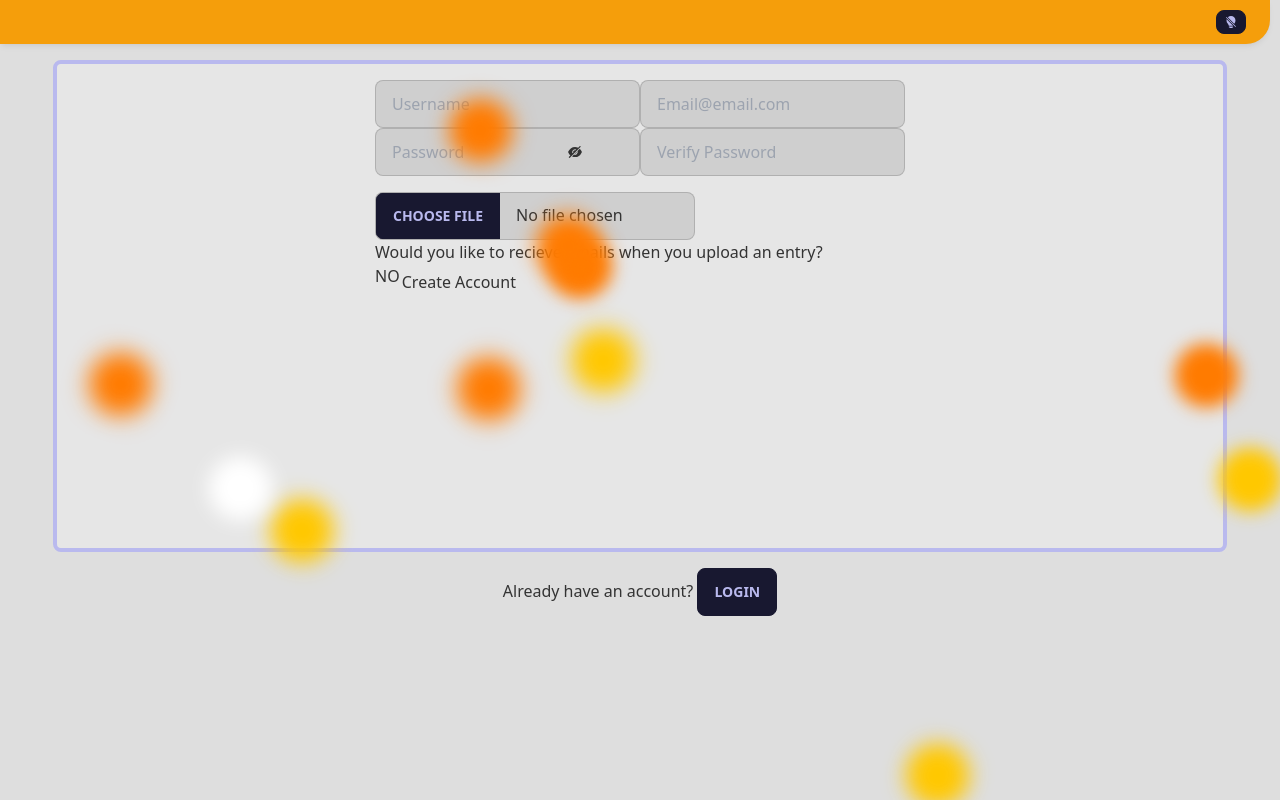
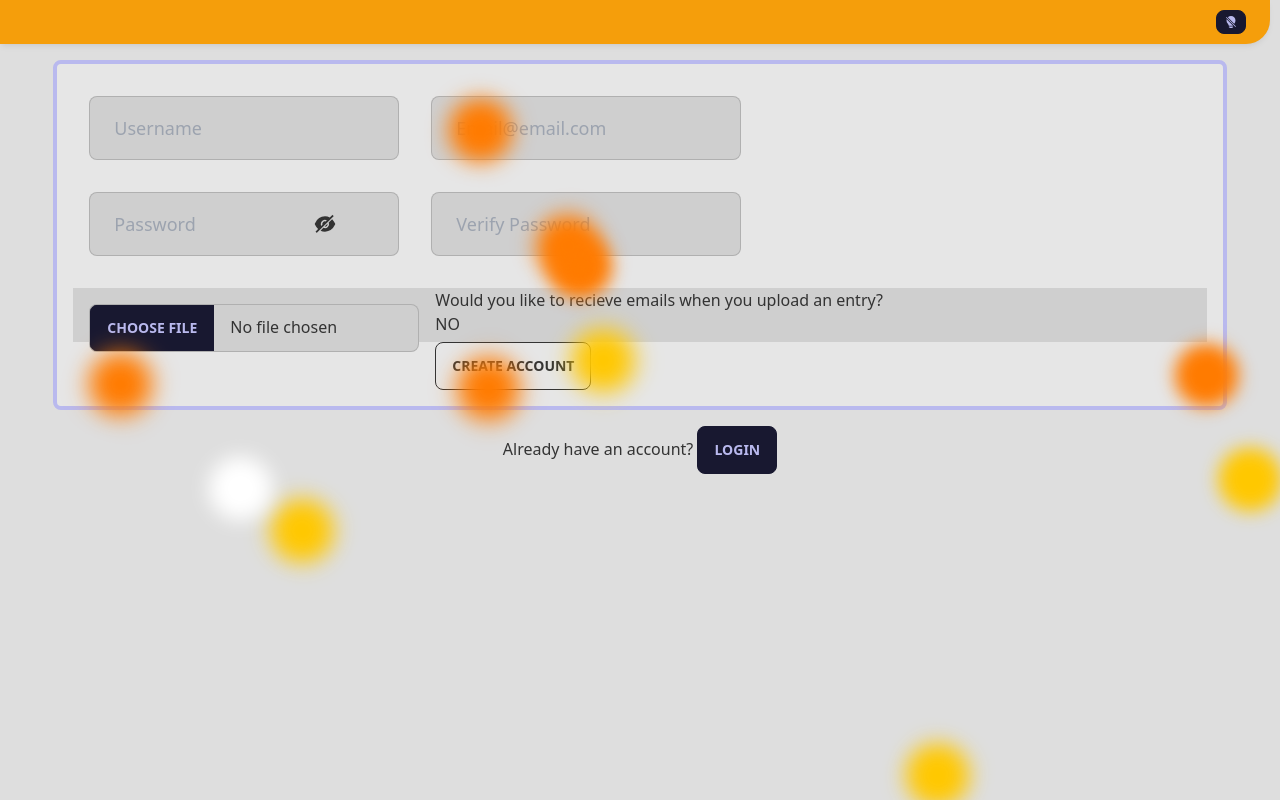
Before and after one commit to jpstorrie/KeepSight, a React (Create React App) app in the folder client/: page /users/new in a window 1280 px wide. Built offline with nearby package versions, Linux system fonts and the light colour scheme; no server answers.

Commit message:
chore: user create fixes and style changes(unfinished)

```diff
--- a/client/src/components/NewUser.js
+++ b/client/src/components/NewUser.js
@@ -11,11 +11,11 @@ export default function NewUser({ updateUser }) {
   const [username, setUsername] = useState("");
   const [pfp, setPfp] = useState();
   const [recieveEmails, setRecieveEmails] = useState(false);
-  const [loginForm, setLoginForm] = useState({username: username, password: password})
+  const [loginForm, setLoginForm] = useState({ username: username, password: password })
 
-  useEffect(()=>{
-    setLoginForm({ username: username, password: password})
-  },[username, password])
+  useEffect(() => {
+    setLoginForm({ username: username, password: password })
+  }, [username, password])
 
   function handleNewUser(e) {
     e.preventDefault();
@@ -30,90 +30,91 @@ export default function NewUser({ updateUser }) {
       method: "POST",
       body: newUserForm
     })
-    .then(r=>{
-      if(r.ok){
+      .then(r => {
+        if (r.ok) {
           r.json()
-        .then(data=>console.log(data))
             .then(handleLogin)
         }
       })
   }
 
-  function handleLogin(){
+  function handleLogin() {
     fetch("/login", {
       method: "POST",
-      headers: {"content-type":"application/json"},
+      headers: { "content-type": "application/json" },
       body: JSON.stringify(loginForm)
     })
-    .then(r=>{
-      if(r.ok){
-        r.json().then(user=>{
+      .then(r => {
+        if (r.ok) {
+          r.json().then(user => {
             updateUser(user)
             navigate("/")
           })
         }
-  else{r.json().then(message=>console.log(message.error))}
+        else { r.json().then(message => console.log(message.error)) }
       })
   }
 
   return (
     <div className="grid justify-items-center h-full">
-      <div className="m-4 grid justify-items-center grid-flow-col grid-rows-2 gap-6 border-4 rounded-lg my-4 md:w-11/12 md:p-4 border-neutral-content bg-base-200">
+      <div className="m-4 border-4 rounded-lg my-4 md:w-11/12 md:p-4 border-neutral-content bg-base-200">
         <form
-          onSubmit={(e) =>{handleNewUser(e)}}
+          onSubmit={(e) => { handleNewUser(e) }}
           autoComplete="on">
           <input
-            className="input input-bordered bg-base-300"
+            className="input input-lg input-bordered bg-base-300 m-4"
             required
-            onChange={(e)=>setUsername(e.target.value)}
+            onChange={(e) => setUsername(e.target.value)}
             type="text"
             placeholder="Username"
             autoComplete="username" />
           <input
-            className="input input-bordered bg-base-300"
+            className="input input-lg input-bordered bg-base-300 m-4"
             name="email"
             required
-            onChange={(e)=>setEmail(e.target.value)}
+            onChange={(e) => setEmail(e.target.value)}
             type="email"
             placeholder="Email@email.com"
             autoComplete="username" />
           <div className="mb-4 flex relative">
             <input
-              className="input input-bordered bg-base-300"
+              className="input input-lg input-bordered bg-base-300 m-4"
               type={isVis ? "text" : "password"}
               required
               placeholder="Password"
-              onChange={(e)=>setPassword(e.target.value)}
+              onChange={(e) => setPassword(e.target.value)}
               autoComplete="current-password"
             />
             <input
-              className="input input-bordered bg-base-300"
+              className="input input-lg input-bordered bg-base-300 m-4"
               type={isVis ? "text" : "password"}
               required
               placeholder="Verify Password"
-              // onChange={(e)=>setPassword(e.target.value)}
+              // onChange={(e)=>setVer(e.target.value)}
               autoComplete="current-password"
             />
-            <button type="button" className="absolute left-48 my-4" onClick={() => setIsVis(!isVis)}>
+            <button type="button" className="text-2xl absolute left-60 my-9" onClick={() => setIsVis(!isVis)}>
               {isVis ? <AiFillEye /> : <AiFillEyeInvisible />}
             </button>
           </div>
           <input
             type="file"
-              className="file-input file-input-bordered w-full max-w-xs bg-base-300"
-              onChange={(e)=>setPfp(e.target.files[0])}
+            className="file-input file-input-bordered w-xs bg-base-300 float-left m-4"
+            onChange={(e) => setPfp(e.target.files[0])}
             accept="image/*"
           />
+          <div className="bg-base-300">
             <h3>Would you like to recieve emails when you upload an entry?</h3>
             <label className="swap">
               <input
-                onClick={()=> {setRecieveEmails(!recieveEmails)}}
+                onClick={() => { setRecieveEmails(!recieveEmails) }}
                 type="checkbox"
               />
               <div className="swap-on">YES</div>
               <div className="swap-off">NO</div>
             </label>
-          <button type="submit">Create Account</button>
+          </div>
+          <button className="btn btn-outline" type="submit">Create Account</button>
         </form>
       </div>
       <h3>Already have an account? <button className="btn" onClick={() => navigate("/")}>Login</button></h3>
```
Lines whose indentation alone changed are shown as unchanged.
